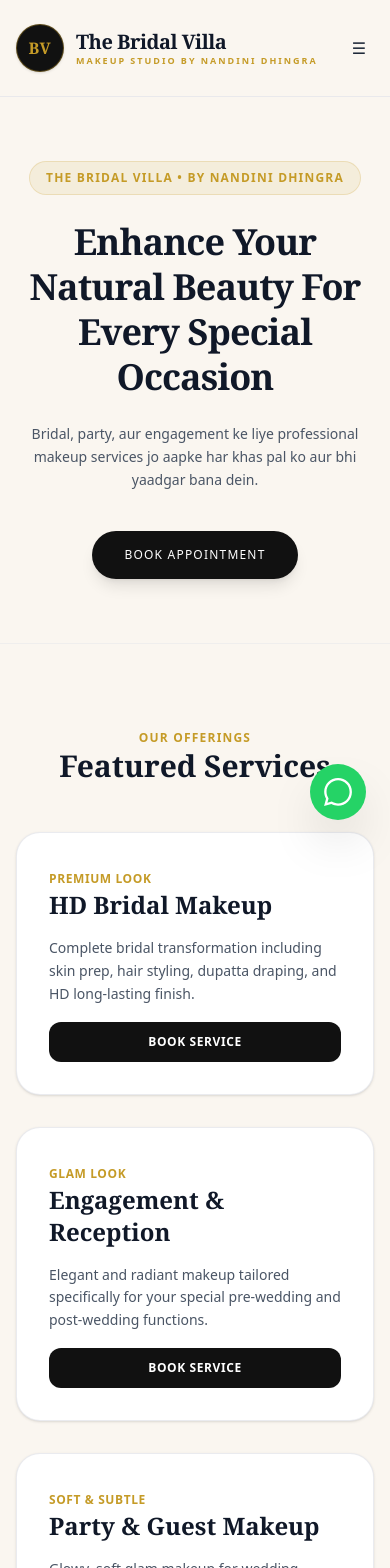
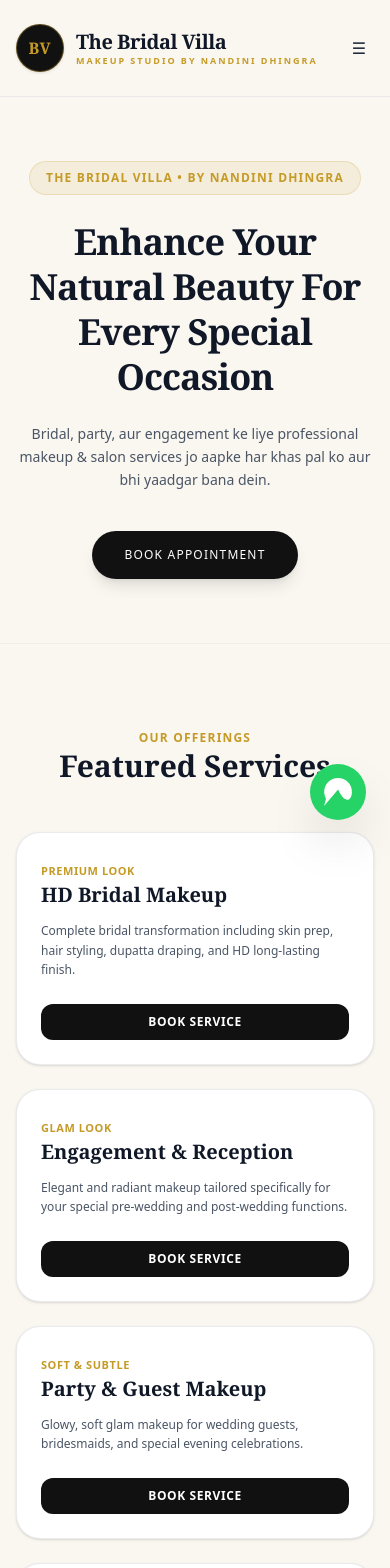
Before and after one commit to moonpasha98/alipagal, a React (Vite) app: page / in a window 390 px wide. Shown: the top 1568 px of the page. Built offline with nearby package versions, Linux system fonts and the light colour scheme.

Commit message:
Update App.tsx

```diff
--- a/App.tsx
+++ b/App.tsx
@@ -64,6 +64,7 @@ function BookingModal({ isOpen, onClose, ownerPhone }: { isOpen: boolean; onClos
                   <option value="Party & Guest Makeup">Party & Guest Makeup</option>
                   <option value="Engagement & Reception Look">Engagement & Reception Look</option>
                   <option value="Pre-Bridal Package">Pre-Bridal Package</option>
+                  <option value="Hair Styling & Spa">Hair Styling & Spa</option>
                 </select>
               </div>
 
@@ -114,6 +115,8 @@ function Navbar({ onOpenBooking }: { onOpenBooking: () => void }) {
 
           <div className="hidden md:flex items-center space-x-8 text-sm font-medium text-gray-700">
             <a href="#services" className="hover:text-[#C59B27] transition-colors">Services</a>
+            <a href="#gallery" className="hover:text-[#C59B27] transition-colors">Gallery</a>
+            <a href="#reviews" className="hover:text-[#C59B27] transition-colors">Reviews</a>
             <a href="#faq" className="hover:text-[#C59B27] transition-colors">FAQs</a>
             <a href="#contact" className="hover:text-[#C59B27] transition-colors">Contact</a>
           </div>
@@ -139,6 +142,8 @@ function Navbar({ onOpenBooking }: { onOpenBooking: () => void }) {
       {mobileMenuOpen && (
         <div className="md:hidden bg-[#FAF6F0] border-b border-gray-200 px-4 pt-4 pb-6 space-y-3">
           <a href="#services" onClick={() => setMobileMenuOpen(false)} className="block text-gray-800 text-sm py-2 font-medium">Services</a>
+          <a href="#gallery" onClick={() => setMobileMenuOpen(false)} className="block text-gray-800 text-sm py-2 font-medium">Gallery</a>
+          <a href="#reviews" onClick={() => setMobileMenuOpen(false)} className="block text-gray-800 text-sm py-2 font-medium">Reviews</a>
           <a href="#faq" onClick={() => setMobileMenuOpen(false)} className="block text-gray-800 text-sm py-2 font-medium">FAQs</a>
           <a href="#contact" onClick={() => setMobileMenuOpen(false)} className="block text-gray-800 text-sm py-2 font-medium">Contact</a>
           <button type="button" onClick={() => { setMobileMenuOpen(false); onOpenBooking(); }} className="w-full py-3 bg-[#111111] text-white text-xs font-semibold uppercase tracking-wider rounded-full cursor-pointer">
@@ -164,7 +169,7 @@ function Hero({ onOpenBooking }: { onOpenBooking: () => void }) {
           Enhance Your Natural Beauty <br className="hidden sm:inline" /> For Every Special Occasion
         </h1>
         <p className="text-gray-600 text-sm md:text-base max-w-2xl mx-auto font-normal leading-relaxed">
-          Bridal, party, aur engagement ke liye professional makeup services jo aapke har khas pal ko aur bhi yaadgar bana dein.
+          Bridal, party, aur engagement ke liye professional makeup & salon services jo aapke har khas pal ko aur bhi yaadgar bana dein.
         </p>
         <div className="pt-4 flex justify-center">
           <button type="button" onClick={onOpenBooking} className="px-8 py-4 bg-[#111111] hover:bg-[#C59B27] text-white font-medium rounded-full shadow-lg transition-all text-xs uppercase tracking-widest cursor-pointer">
@@ -183,7 +188,8 @@ function Services({ onOpenBooking }: { onOpenBooking: () => void }) {
   const servicesList = [
     { title: "HD Bridal Makeup", price: "PREMIUM LOOK", desc: "Complete bridal transformation including skin prep, hair styling, dupatta draping, and HD long-lasting finish." },
     { title: "Engagement & Reception", price: "GLAM LOOK", desc: "Elegant and radiant makeup tailored specifically for your special pre-wedding and post-wedding functions." },
-    { title: "Party & Guest Makeup", price: "SOFT & SUBTLE", desc: "Glowy, soft glam makeup for wedding guests, bridesmaids, and special evening celebrations." }
+    { title: "Party & Guest Makeup", price: "SOFT & SUBTLE", desc: "Glowy, soft glam makeup for wedding guests, bridesmaids, and special evening celebrations." },
+    { title: "Hair Styling & Care", price: "SALON SPECIAL", desc: "Professional hair extensions, bridal buns, curls, blow-dry, and deep conditioning treatments." }
   ];
 
   return (
@@ -194,13 +200,15 @@ function Services({ onOpenBooking }: { onOpenBooking: () => void }) {
           <h2 className="font-serif text-3xl md:text-4xl font-bold text-gray-900">Featured Services</h2>
         </div>
 
-        <div className="grid grid-cols-1 md:grid-cols-3 gap-8">
+        <div className="grid grid-cols-1 sm:grid-cols-2 lg:grid-cols-4 gap-6">
           {servicesList.map((srv, idx) => (
-            <div key={idx} className="bg-white p-8 rounded-3xl shadow-sm border border-gray-200/80 space-y-4 hover:shadow-md transition-shadow">
-              <span className="text-xs font-semibold text-[#C59B27] uppercase tracking-wider">{srv.price}</span>
-              <h3 className="font-serif text-2xl font-bold text-gray-900">{srv.title}</h3>
-              <p className="text-gray-600 text-sm leading-relaxed">{srv.desc}</p>
-              <button type="button" onClick={onOpenBooking} className="w-full py-3 bg-[#111111] hover:bg-[#C59B27] text-white text-xs font-semibold uppercase tracking-wider rounded-xl transition-colors cursor-pointer">
+            <div key={idx} className="bg-white p-6 rounded-3xl shadow-sm border border-gray-200/80 flex flex-col justify-between hover:shadow-md transition-shadow">
+              <div className="space-y-3">
+                <span className="text-[11px] font-semibold text-[#C59B27] uppercase tracking-wider">{srv.price}</span>
+                <h3 className="font-serif text-xl font-bold text-gray-900">{srv.title}</h3>
+                <p className="text-gray-600 text-xs leading-relaxed">{srv.desc}</p>
+              </div>
+              <button type="button" onClick={onOpenBooking} className="mt-6 w-full py-2.5 bg-[#111111] hover:bg-[#C59B27] text-white text-xs font-semibold uppercase tracking-wider rounded-xl transition-colors cursor-pointer">
                 Book Service
               </button>
             </div>
@@ -212,7 +220,140 @@ function Services({ onOpenBooking }: { onOpenBooking: () => void }) {
 }
 
 // ==========================================
-// 5. FAQ COMPONENT
+// 5. GALLERY COMPONENT (WITH ALL CUSTOM IMAGES)
+// ==========================================
+function Gallery() {
+  const photos = [
+    {
+      title: "Royal HD Bridal Look",
+      category: "Bridal Makeup",
+      img: "https://images.unsplash.com/photo-1595777457583-95e059d581b8?auto=format&fit=crop&q=80&w=800"
+    },
+    {
+      title: "Glamour Hair & Makeup",
+      category: "Beauty Studio",
+      img: "https://dreamgirlsbc.com/wp-content/uploads/2020/03/44652407_ml-banner.jpg"
+    },
+    {
+      title: "Professional Visage Studio",
+      category: "Makeup Artistry",
+      img: "https://as2.ftcdn.net/v2/jpg/04/92/44/73/1000_F_492447303_p5YKirpVlE2vdYybFuYM094r5mEnoATk.jpg"
+    },
+    {
+      title: "Luxury Studio Ambience",
+      category: "Studio & Salon",
+      img: "https://framerusercontent.com/images/TPCEohdAFwj5xUT10NR9pNS8Ho.png"
+    },
+    {
+      title: "Soft Glam Eye Art",
+      category: "Eye Makeup",
+      img: "https://images.unsplash.com/photo-1487412720507-e7ab37603c6f?auto=format&fit=crop&q=80&w=800"
+    },
+    {
+      title: "Bridal Hair Styling",
+      category: "Salon Services",
+      img: "https://images.unsplash.com/photo-1560066984-138dadb4c035?auto=format&fit=crop&q=80&w=800"
+    }
+  ];
+
+  return (
+    <section id="gallery" className="py-20 bg-white px-4">
+      <div className="max-w-6xl mx-auto">
+        <div className="text-center space-y-2 mb-12">
+          <span className="text-[#C59B27] text-xs font-semibold uppercase tracking-widest">Our Work & Gallery</span>
+          <h2 className="font-serif text-3xl md:text-4xl font-bold text-gray-900">Bridal & Salon Gallery</h2>
+          <p className="text-gray-500 text-xs sm:text-sm max-w-lg mx-auto">Explore our high-definition makeup looks, hair transformations, and studio aesthetic.</p>
+        </div>
+
+        <div className="grid grid-cols-1 sm:grid-cols-2 md:grid-cols-3 gap-6">
+          {photos.map((item, idx) => (
+            <div key={idx} className="group relative rounded-2xl overflow-hidden shadow-sm border border-gray-100 bg-[#FAF6F0]">
+              <div className="aspect-[4/5] overflow-hidden">
+                <img
+                  src={item.img}
+                  alt={item.title}
+                  className="w-full h-full object-cover group-hover:scale-105 transition-transform duration-500"
+                />
+              </div>
+              <div className="p-4 bg-white border-t border-gray-100">
+                <span className="text-[10px] font-semibold text-[#C59B27] uppercase tracking-wider block">{item.category}</span>
+                <h3 className="font-serif text-base font-bold text-gray-900 mt-0.5">{item.title}</h3>
+              </div>
+            </div>
+          ))}
+        </div>
+      </div>
+    </section>
+  );
+}
+
+// ==========================================
+// 6. REVIEWS / TESTIMONIALS COMPONENT
+// ==========================================
+function Reviews() {
+  const reviewsList = [
+    {
+      name: "Ananya Sharma",
+      role: "Bride",
+      review: "Nandini ma'am gave me the exact HD bridal look I wished for! The makeup lasted all night without getting cakey. Everyone loved my look!",
+      rating: 5,
+      avatar: "https://images.unsplash.com/photo-1534528741775-53994a69daeb?auto=format&fit=crop&q=80&w=200"
+    },
+    {
+      name: "Priya Verma",
+      role: "Engagement Bride",
+      review: "Amazing experience at The Bridal Villa! Very professional service, clean studio, and stunning hair styling. Highly recommended in Amroha!",
+      rating: 5,
+      avatar: "https://images.unsplash.com/photo-1517841905240-472988babdf9?auto=format&fit=crop&q=80&w=200"
+    },
+    {
+      name: "Ritu Singh",
+      role: "Party Guest",
+      review: "Booked party makeup for my sister's wedding. Soft glam look matched my lehenga perfectly. Will definitely visit again!",
+      rating: 5,
+      avatar: "https://images.unsplash.com/photo-1544005313-94ddf0286df2?auto=format&fit=crop&q=80&w=200"
+    }
+  ];
+
+  return (
+    <section id="reviews" className="py-20 bg-[#FAF6F0] px-4">
+      <div className="max-w-6xl mx-auto">
+        <div className="text-center space-y-2 mb-12">
+          <span className="text-[#C59B27] text-xs font-semibold uppercase tracking-widest">Happy Clients</span>
+          <h2 className="font-serif text-3xl md:text-4xl font-bold text-gray-900">What Our Brides Say</h2>
+        </div>
+
+        <div className="grid grid-cols-1 md:grid-cols-3 gap-8">
+          {reviewsList.map((rev, idx) => (
+            <div key={idx} className="bg-white p-6 rounded-3xl shadow-sm border border-gray-200/80 flex flex-col justify-between space-y-4">
+              <div className="space-y-3">
+                <div className="flex items-center space-x-1 text-[#C59B27]">
+                  {Array.from({ length: rev.rating }).map((_, i) => (
+                    <span key={i} className="text-lg">★</span>
+                  ))}
+                </div>
+                <p className="text-gray-600 text-xs sm:text-sm leading-relaxed italic">
+                  "{rev.review}"
+                </p>
+              </div>
+
+              <div className="flex items-center space-x-3 pt-4 border-t border-gray-100">
+                <img src={rev.avatar} alt={rev.name} className="w-10 h-10 rounded-full object-cover border border-[#C59B27]" />
+                <div>
+                  <h4 className="font-serif text-sm font-bold text-gray-900">{rev.name}</h4>
+                  <span className="text-[10px] text-[#C59B27] uppercase font-semibold">{rev.role}</span>
+                </div>
+              </div>
+            </div>
+          ))}
+        </div>
+      </div>
+    </section>
+  );
+}
+
+// ==========================================
+// 7. FAQ COMPONENT
 // ==========================================
 function FAQ() {
   const [openIndex, setOpenIndex] = useState<number | null>(null);
@@ -249,7 +390,7 @@ function FAQ() {
 }
 
 // ==========================================
-// 6. FOOTER COMPONENT
+// 8. FOOTER COMPONENT
 // ==========================================
 function Footer({ ownerPhone }: { ownerPhone: string }) {
   const whatsappUrl = `https://api.whatsapp.com/send?phone=${ownerPhone}`;
@@ -266,7 +407,7 @@ function Footer({ ownerPhone }: { ownerPhone: string }) {
             By Nandini Dhingra
           </p>
           <p className="text-gray-400 text-sm leading-relaxed max-w-sm pt-1">
-            Aapke har khaas mauke (Bridal, Engagement & Party) ko aur bhi zyada khoobsurat banane ke liye professional makeup services.
+            Aapke har khaas mauke (Bridal, Engagement & Party) ko aur bhi zyada khoobsurat banane ke liye professional makeup & salon services.
           </p>
         </div>
 
@@ -274,8 +415,9 @@ function Footer({ ownerPhone }: { ownerPhone: string }) {
           <h4 className="font-serif text-lg font-semibold text-white">Quick Links</h4>
           <ul className="space-y-2 text-sm text-gray-400">
             <li><a href="#services" className="hover:text-[#C59B27] transition-colors">Our Services</a></li>
+            <li><a href="#gallery" className="hover:text-[#C59B27] transition-colors">Gallery</a></li>
+            <li><a href="#reviews" className="hover:text-[#C59B27] transition-colors">Client Reviews</a></li>
             <li><a href="#faq" className="hover:text-[#C59B27] transition-colors">FAQs</a></li>
-            <li><a href="#contact" className="hover:text-[#C59B27] transition-colors">Visit Studio</a></li>
           </ul>
         </div>
 
@@ -311,17 +453,19 @@ function Footer({ ownerPhone }: { ownerPhone: string }) {
 }
 
 // ==========================================
-// 7. MAIN APP COMPONENT
+// 9. MAIN APP COMPONENT
 // ==========================================
 export default function App() {
   const [isBookingOpen, setIsBookingOpen] = useState(false);
-  const ownerPhone = '918864843330'; // Fixed Permanent Number
+  const ownerPhone = '918864843330';
 
   return (
     <div className="min-h-screen bg-[#FAF6F0] text-gray-900 font-sans antialiased relative">
       <Navbar onOpenBooking={() => setIsBookingOpen(true)} />
       <Hero onOpenBooking={() => setIsBookingOpen(true)} />
       <Services onOpenBooking={() => setIsBookingOpen(true)} />
+      <Gallery />
+      <Reviews />
       <FAQ />
       <Footer ownerPhone={ownerPhone} />
 
@@ -334,7 +478,7 @@ export default function App() {
         aria-label="WhatsApp Us"
       >
         <svg className="w-7 h-7 fill-current" viewBox="0 0 24 24">
-          <path d="M.057 24l1.687-6.163c-1.041-1.804-1.588-3.849-1.587-5.946.003-6.556 5.338-11.891 11.893-11.891 3.181.001 6.167 1.24 8.413 3.488 2.245 2.248 3.481 5.236 3.48 8.414-.003 6.557-5.338 11.892-11.893 11.892-1.99-.001-3.951-.5-5.688-1.448l-6.305 1.654zm6.597-3.807c1.676.995 3.276 1.591 5.392 1.592 5.448 0 9.886-4.434 9.889-9.885.002-5.462-4.415-9.89-9.881-9.892-5.452 0-9.887 4.434-9.889 9.884-.001 2.225.651 3.891 1.746 5.634l-.999 3.648 3.742-.981z" />
+          <path d="M.057 24l1.687-6.163c-1.041-1.804-1.588-3.849-1.587-5.946.003-6.556 5.338-11.891 11.893-11.891 3.181.001 6.167 1.24 8.413 3.488 2.245 2.248 3.481 5.236 3.48 8.414-.003 6.557-5.338 11.892-11.892-1.99-.001-3.951-.5-5.688-1.448l-6.305 1.654zm6.597-3.807c1.676.995 3.276 1.591 5.392 1.592 5.448 0 9.886-4.434 9.889-9.885.002-5.462-4.415-9.89-9.881-9.892-5.452 0-9.887 4.434-9.889 9.884-.001 2.225.651 3.891 1.746 5.634l-.999 3.648 3.742-.981z" />
         </svg>
       </a>
 
```
